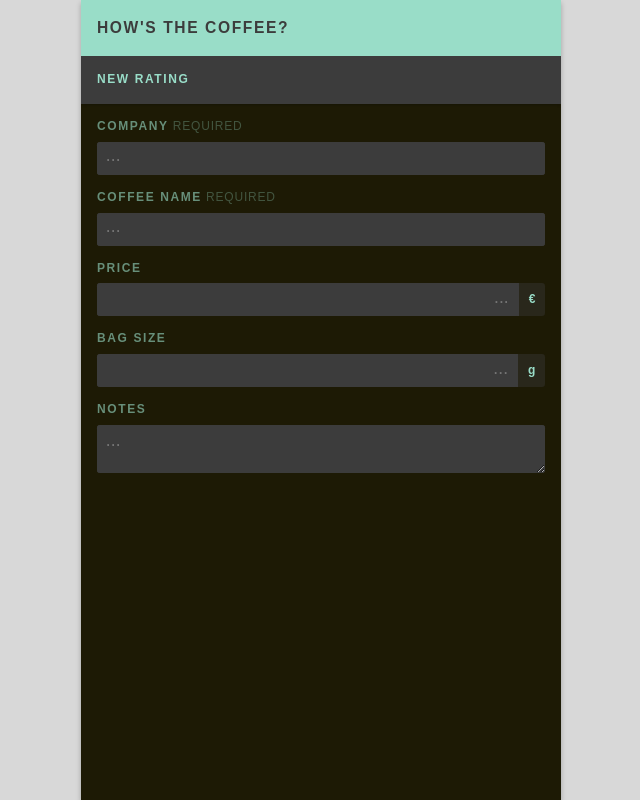
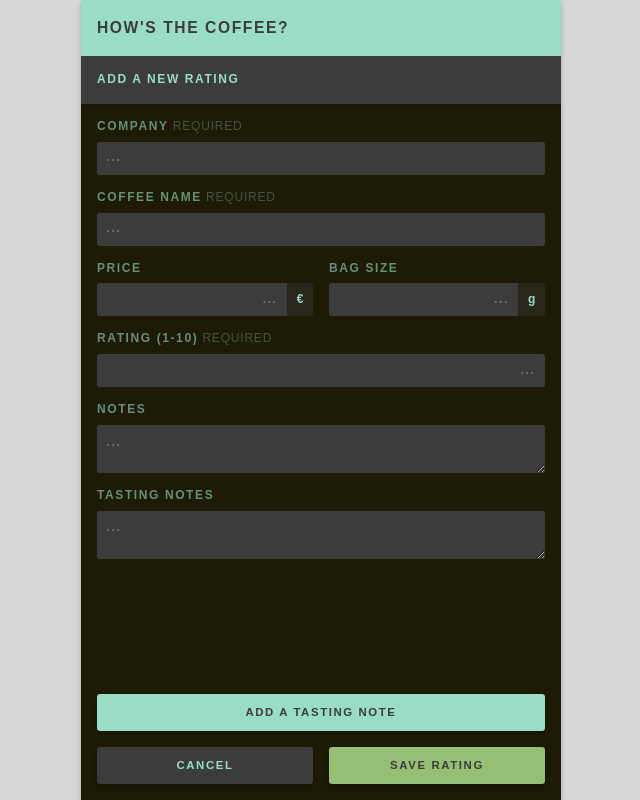
Before and after one commit to marinp1/coffee-rating-app, a React (Create React App) app: page /ratings/new in a window 1280 px wide. Shown: the whole page, without its empty margins (319-959 px from the left). Built offline with nearby package versions, Linux system fonts and the light colour scheme.

Commit message:
Change animation direction

```diff
--- a/src/App.tsx
+++ b/src/App.tsx
@@ -11,13 +11,32 @@ import styles from './App.module.scss';
 
 const App: React.FC<{}> = () => {
   const location = useLocation();
+  const {pathname} = location;
+
+  const [animation, setAnimation] = React.useState<
+    'slide-left' | 'slide-right'
+  >('slide-left');
+
+  React.useEffect(() => {
+    window.setTimeout(() => {
+      if (pathname.endsWith('/ratings')) {
+        setAnimation('slide-left');
+      } else {
+        setAnimation('slide-right');
+      }
+    }, 300);
+  }, [pathname]);
 
   return (
     <div className={`${styles.app} ${styles['dark-theme']}`}>
       <div className={styles.container}>
         <Header />
         <TransitionGroup style={{position: 'relative'}}>
-          <CSSTransition key={location.key} classNames="slide" timeout={300}>
+          <CSSTransition
+            key={location.key}
+            classNames={animation}
+            timeout={300}
+          >
             <Switch location={location}>
               <Redirect path="/" to="/ratings" exact={true} />
               <Route path="/ratings" exact={true} component={Ratings} />
--- a/src/components/AppPage.module.scss
+++ b/src/components/AppPage.module.scss
@@ -3,13 +3,16 @@
   height: calc(100vh - 3.5rem);
   left: 0;
   right: 0;
-  overflow-y: scroll;
+  overflow-y: auto;
   height: calc(100vh - 3.5rem);
 }
 
 .app-page-wrapper {
   position: relative;
   box-sizing: border-box;
-  padding: 0 var(--app-padding) calc(var(--app-padding) * 8) var(--app-padding);
+  padding: 0 var(--app-padding) 0 var(--app-padding);
   width: 100%;
+  min-height: 100%;
+  display: flex;
+  flex-flow: column;
 }
--- a/src/components/Input.module.scss
+++ b/src/components/Input.module.scss
@@ -8,6 +8,13 @@
   background: var(--color-theme-secondary);
   color: var(--color-theme-text-on-dark);
   padding: 0.6rem 0.6rem;
+  position: relative;
+  &:invalid {
+    color: red;
+  }
+  &:valid {
+    color: var(--color-theme-success);
+  }
 }
 
 .text {
@@ -46,7 +53,6 @@
 .group {
   display: flex;
   flex-flow: column;
-  margin-bottom: 1rem;
   label {
     color: var(--color-theme-text-on-dark-60);
     text-transform: uppercase;
--- a/src/components/Input.tsx
+++ b/src/components/Input.tsx
@@ -10,15 +10,28 @@ type RequiredInputProps = Required<Pick<OriginalInputProps, 'name' | 'type'>>;
 type OtherInputProps = Omit<OriginalInputProps, 'name' | 'type'>;
 
 type CustomInputProps = {
+  groupStyles?: React.CSSProperties;
   label: string;
   suffix?: string;
 };
 
 const Input: React.FC<
   OtherInputProps & RequiredInputProps & CustomInputProps
-> = ({type, name, label, suffix, required, placeholder, ...rest}) => {
+> = ({
+  groupStyles,
+  type,
+  name,
+  label,
+  suffix,
+  required,
+  placeholder,
+  ...rest
+}) => {
   return (
-    <div className={`custom-input-group ${styles['group']}`}>
+    <div
+      className={`custom-input-group ${styles['group']}`}
+      style={groupStyles || {}}
+    >
       <label
         htmlFor={name}
         className={required ? styles['required-input'] : ''}
@@ -50,9 +63,12 @@ type OtherTextAreaProps = Omit<OriginalTextAreaProps, 'name'>;
 
 const TextArea: React.FC<
   OtherTextAreaProps & RequiredTextAreaProps & CustomInputProps
-> = ({name, label, suffix, required, placeholder, ...rest}) => {
+> = ({groupStyles, name, label, suffix, required, placeholder, ...rest}) => {
   return (
-    <div className={`custom-input-group ${styles['group']}`}>
+    <div
+      className={`custom-input-group ${styles['group']}`}
+      style={groupStyles || {}}
+    >
       <label
         htmlFor={name}
         className={required ? styles['required-input'] : ''}
--- a/src/features/Ratings/NewRating/NewRating.module.scss
+++ b/src/features/Ratings/NewRating/NewRating.module.scss
@@ -1,3 +1,20 @@
 .new-rating {
   margin-top: 1rem;
+  margin-bottom: 1rem;
+  display: grid;
+  grid-template-rows: auto auto auto auto auto 1fr auto auto;
+  grid-template-columns: 1fr 1fr;
+  height: 1px;
+  flex-grow: 1;
+  box-sizing: border-box;
+  gap: 1rem;
+  grid-template-areas:
+    'company company'
+    'name name'
+    'price size'
+    'rating rating'
+    'notes notes'
+    'taste-notes taste-notes'
+    'add-btn add-btn'
+    'cancel-btn save-btn';
 }
--- a/src/features/Ratings/NewRating/index.tsx
+++ b/src/features/Ratings/NewRating/index.tsx
@@ -1,27 +1,60 @@
 import React from 'react';
+import {useHistory} from 'react-router';
 
 import {AppPage} from '../../../components/AppPage';
+import {Button} from '../../../components/Button';
 import {Input, TextArea} from '../../../components/Input';
 import {SubHeader} from '../../../components/SubHeader';
 
 import styles from './NewRating.module.scss';
 
 const NewRating: React.FC<{}> = () => {
+  const ratingForm = React.useRef<HTMLFormElement>(null);
+  const [isFormValid, setFormValidity] = React.useState(false);
+  const [saving, setSaving] = React.useState(false);
+
+  const {goBack} = useHistory();
+
+  const checkFormValidity = () => {
+    if (ratingForm.current) {
+      setFormValidity(ratingForm.current.checkValidity());
+    }
+  };
+
   return (
     <AppPage>
-      <SubHeader>New rating</SubHeader>
-      <div className={styles['new-rating']}>
+      <SubHeader>Add a new rating</SubHeader>
+      <form
+        ref={ratingForm}
+        className={styles['new-rating']}
+        onChange={checkFormValidity}
+        onSubmit={e => {
+          e.preventDefault();
+          if (ratingForm.current) {
+            ratingForm.current.reportValidity();
+          }
+          if (!isFormValid) {
+            return;
+          }
+        }}
+      >
         <Input
+          disabled={saving}
           label="Company"
           type="text"
           name="company-name"
           required={true}
+          minLength={2}
+          groupStyles={{gridArea: 'company'}}
         />
         <Input
+          disabled={saving}
           label="Coffee name"
           type="text"
           name="coffee-name"
+          minLength={2}
           required={true}
+          groupStyles={{gridArea: 'name'}}
         />
         <Input
           label="Price"
@@ -31,18 +64,62 @@ const NewRating: React.FC<{}> = () => {
           max={100}
           step={0.01}
           suffix="€"
+          pattern="\d+[\.,]\d{2}"
+          groupStyles={{gridArea: 'price'}}
         />
         <Input
+          disabled={saving}
           label="Bag size"
           type="number"
           name="bag-size"
           min={10}
           max={2000}
-          step={5}
           suffix="g"
+          groupStyles={{gridArea: 'size'}}
         />
-        <TextArea name="notes" label="Notes" />
-      </div>
+        <Input
+          label="Rating (1-10)"
+          type="number"
+          name="rating"
+          required={true}
+          min={1}
+          max={10}
+          step={1}
+          groupStyles={{gridArea: 'rating'}}
+        />
+        <TextArea
+          disabled={saving}
+          name="notes"
+          label="Notes"
+          groupStyles={{gridArea: 'notes'}}
+        />
+        <TextArea
+          disabled={saving}
+          name="taste-notes"
+          label="Tasting notes"
+          groupStyles={{gridArea: 'taste-notes'}}
+        />
+        <Button disabled={saving} theme="primary" style={{gridArea: 'add-btn'}}>
+          Add a tasting note
+        </Button>
+        <Button
+          disabled={saving}
+          type="button"
+          theme="secondary"
+          style={{gridArea: 'cancel-btn'}}
+          onClick={() => goBack()}
+        >
+          Cancel
+        </Button>
+        <Button
+          disabled={saving}
+          type="submit"
+          theme="success"
+          style={{gridArea: 'save-btn'}}
+        >
+          Save rating
+        </Button>
+      </form>
     </AppPage>
   );
 };
--- a/src/features/Ratings/index.tsx
+++ b/src/features/Ratings/index.tsx
@@ -19,9 +19,9 @@ const coffeeRatings: CoffeeRating[] = [
     description: 'Hyvä.',
   },
   {
-    manufacturer: 'Nordqvist',
+    manufacturer: 'Nordqvist 2',
     rating: 5,
-    name: 'Jubileum',
+    name: 'Jubileum 1',
     bagPrice: 339,
     bagWeight: 500,
     notes: ['fruity'],
@@ -66,23 +66,7 @@ const Ratings: React.FC<{}> = () => {
           />
         ))}
       </SubHeader>
-      <div className={styles['ratings']}>
-        {coffeeRatings
-          .concat(
-            ...[
-              coffeeRatings,
-              coffeeRatings,
-              coffeeRatings,
-              coffeeRatings,
-              coffeeRatings,
-              coffeeRatings,
-              coffeeRatings,
-              coffeeRatings,
-              coffeeRatings,
-            ]
-          )
-          .map(RatingBlock)}
-      </div>
+      <div className={styles['ratings']}>{coffeeRatings.map(RatingBlock)}</div>
       <div className={styles['new-rating']}>
         <Button href={{type: 'internal', to: '/ratings/new'}}>
           Add new rating
--- a/src/index.scss
+++ b/src/index.scss
@@ -28,21 +28,42 @@ code {
     monospace;
 }
 
-/* ANIMATIONS */
-.slide-enter {
+$transition-time: 300ms;
+
+/* ANIMATION: SLIDE RIGHT */
+.slide-right-enter {
+  transform: translateX(-100%);
+}
+
+.slide-right-enter-active {
+  transform: translateX(0%);
+  transition: transform #{$transition-time} ease-in-out;
+}
+
+.slide-right-exit {
+  transform: translateX(0%);
+}
+
+.slide-right-exit-active {
+  transform: translateX(100%);
+  transition: transform #{$transition-time} ease-in-out;
+}
+
+/* ANIMATION: SLIDE LEFT */
+.slide-left-enter {
   transform: translateX(100%);
 }
 
-.slide-enter-active {
+.slide-left-enter-active {
   transform: translateX(0%);
-  transition: transform 300ms ease-in-out;
+  transition: transform #{$transition-time} ease-in-out;
 }
 
-.slide-exit {
+.slide-left-exit {
   transform: translateX(0%);
 }
 
-.slide-exit-active {
+.slide-left-exit-active {
   transform: translateX(-100%);
-  transition: transform 300ms ease-in-out;
+  transition: transform #{$transition-time} ease-in-out;
 }
```
